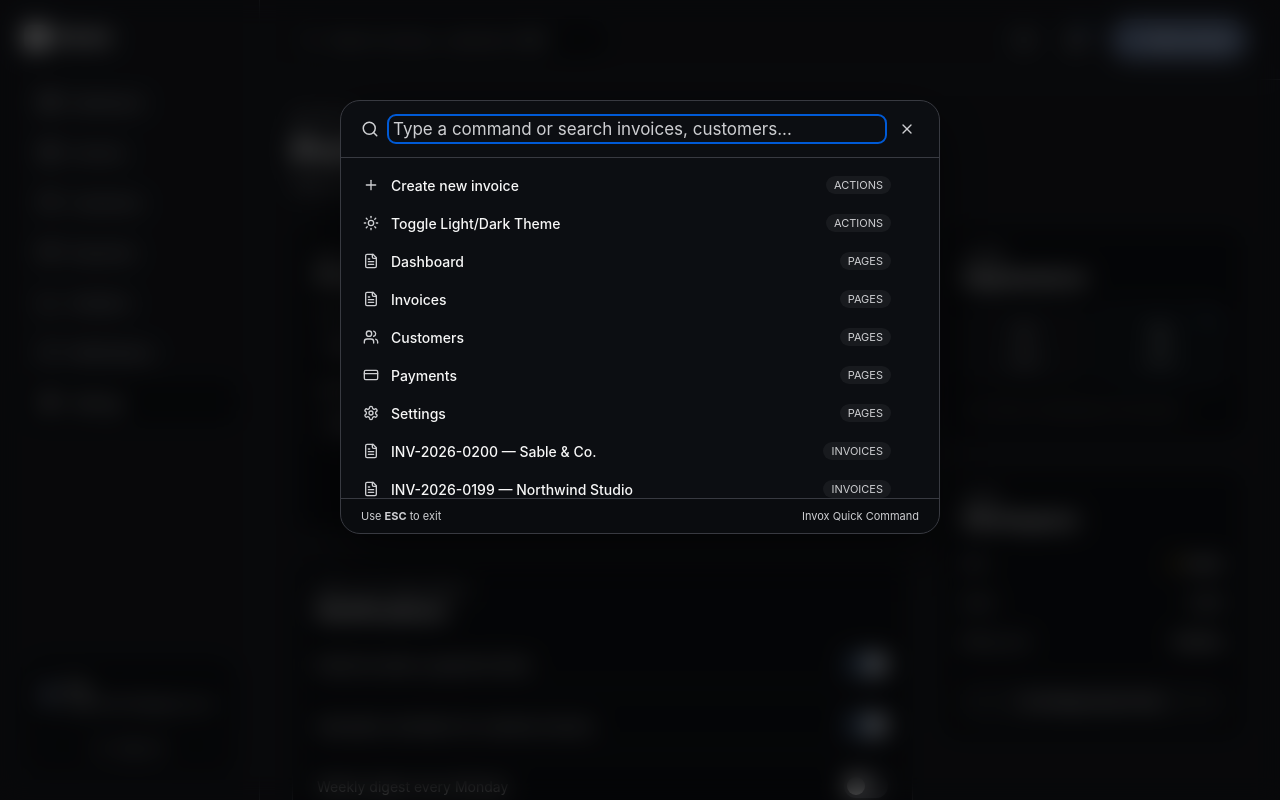
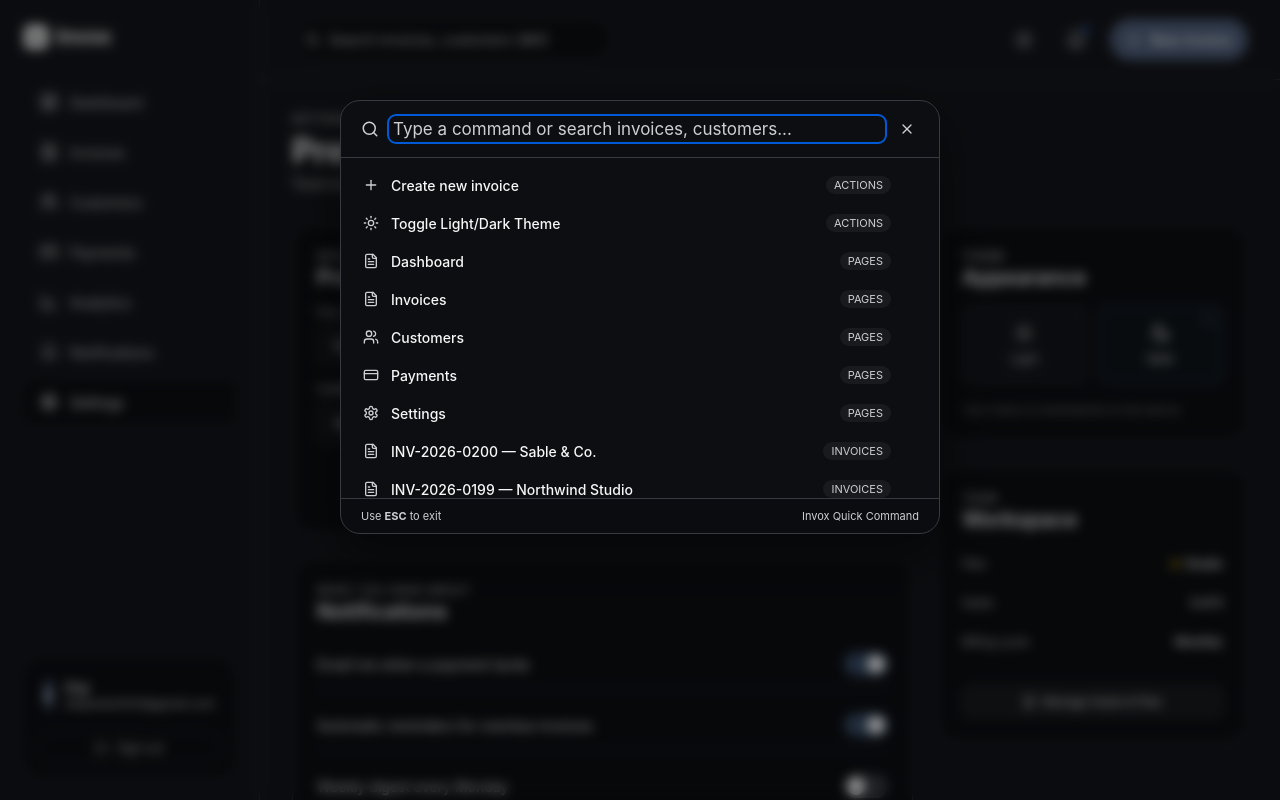
Before and after one commit to elqiandra1403-pixel/Vibe-Coding---Invox-Dashboard, a Next.js app: page /settings in a window 1280 px wide. Both pictures are taken after a click on the element 452 px from the left and 39 px from the top of the page. Shown: the top 800 px of the page. Built offline with nearby package versions, Linux system fonts and the light colour scheme; no server answers.

Commit message:
style: soften backdrop blur and overlay darkness around popups for clearer background visibility

```diff
--- a/components/features/auth/SignOutModal.module.css
+++ b/components/features/auth/SignOutModal.module.css
@@ -1,9 +1,9 @@
 .overlay {
   position: fixed;
   inset: 0;
-  background-color: rgba(0, 0, 0, 0.65);
-  backdrop-filter: blur(14px);
-  -webkit-backdrop-filter: blur(14px);
+  background-color: rgba(0, 0, 0, 0.42);
+  backdrop-filter: blur(6px);
+  -webkit-backdrop-filter: blur(6px);
   z-index: 9999;
   display: flex;
   justify-content: center;
--- a/components/features/invoices/CreateInvoiceModal.module.css
+++ b/components/features/invoices/CreateInvoiceModal.module.css
@@ -1,8 +1,9 @@
 .overlay {
   position: fixed;
   inset: 0;
-  background-color: rgba(0, 0, 0, 0.65);
-  backdrop-filter: blur(14px);
+  background-color: rgba(0, 0, 0, 0.42);
+  backdrop-filter: blur(6px);
+  -webkit-backdrop-filter: blur(6px);
   z-index: 999;
   display: flex;
   justify-content: center;
--- a/components/layout/CommandPalette.module.css
+++ b/components/layout/CommandPalette.module.css
@@ -1,8 +1,9 @@
 .overlay {
   position: fixed;
   inset: 0;
-  background-color: rgba(0, 0, 0, 0.6);
-  backdrop-filter: blur(12px);
+  background-color: rgba(0, 0, 0, 0.42);
+  backdrop-filter: blur(6px);
+  -webkit-backdrop-filter: blur(6px);
   z-index: 999;
   display: flex;
   justify-content: center;
```
